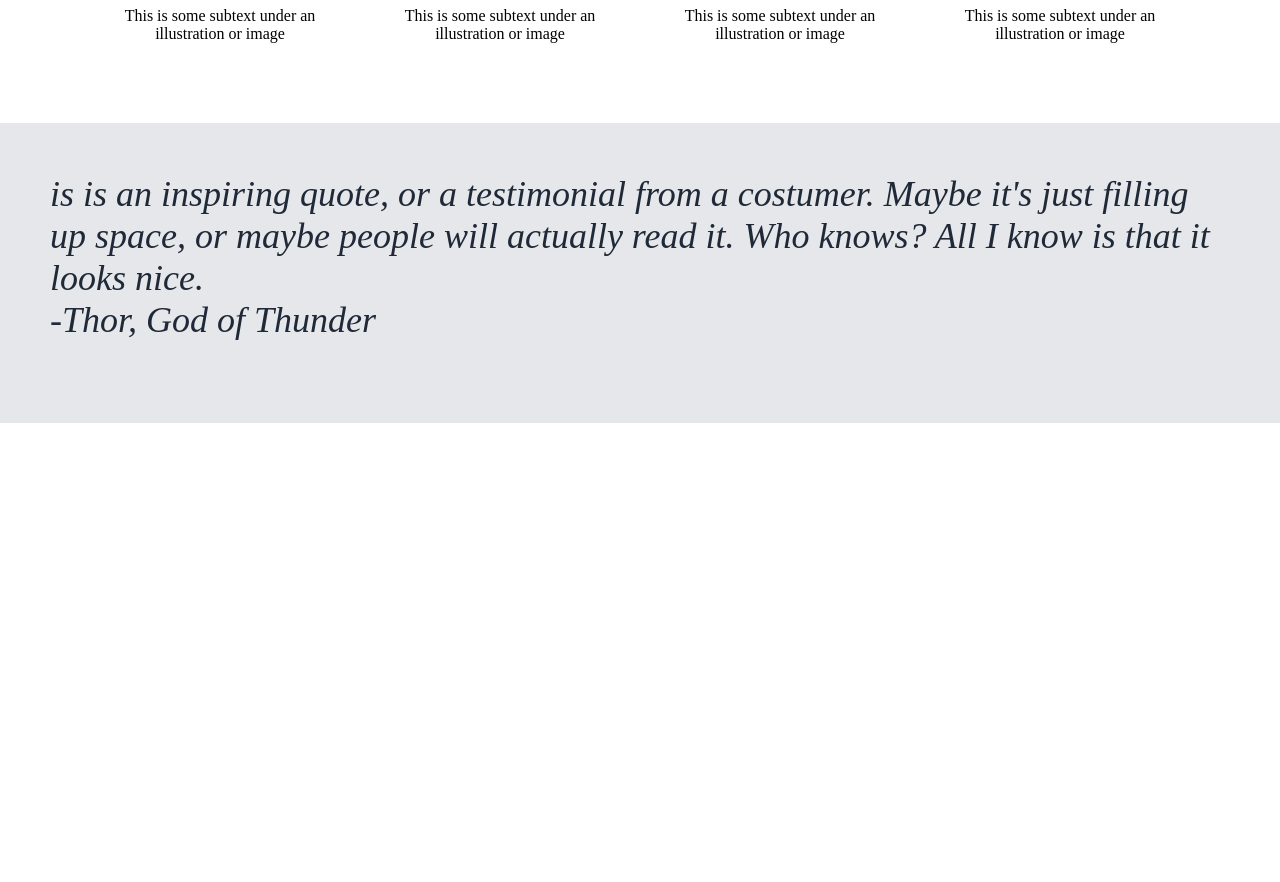
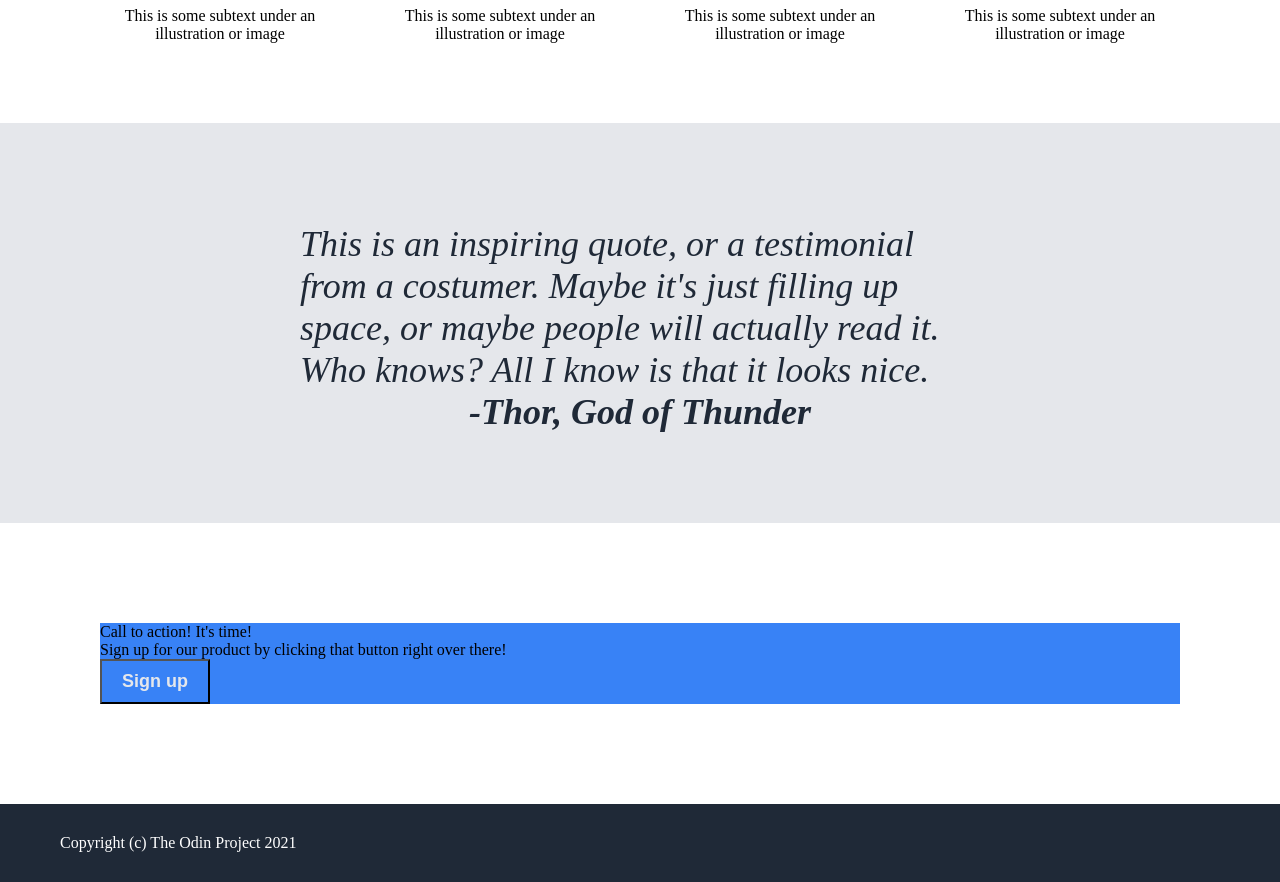
Before and after one commit to ruisilva161/landing-page, a plain HTML site: page index.html in a window 1280 px wide. Shown: the part 742-1624 px from the top of the page. Before the commit the page ends 1165 px from the top, so only its background shows below. Drawn offline with Linux system fonts and the light colour scheme.

Commit message:
add footer and bottom divs

```diff
--- a/index.html
+++ b/index.html
@@ -49,10 +49,19 @@
     </div>
 
     <div class="quote-container">
-      <div class="quote-text">is is an inspiring quote, or a testimonial from a costumer. Maybe it's just filling up space, or maybe people will actually read it. Who knows? All I know is that it looks nice.</div>
+      <div class="quote-text">This is an inspiring quote, or a testimonial from a costumer. Maybe it's just filling up space, or maybe people will actually read it. Who knows? All I know is that it looks nice.</div>
       <div class="author">-Thor, God of Thunder</div>
     </div>
 
+    <div class="blue-container">
+      <div class="call-text">
+        <p>Call to action! It's time!</p>
+        <p>Sign up for our product by clicking that button right over there!</p>
+      </div>
+      <button id="button2">Sign up</button>
+    </div>
+
+    <footer>Copyright (c) The Odin Project 2021</footer>
 
 </body>
 </html>
--- a/styles.css
+++ b/styles.css
@@ -120,7 +120,34 @@ button {
     color: #1F2937;
     font-size: 36px;
     font-style: italic;
-    padding: 50px;
-    height: 300px;
+    padding: 100px;
+    height: 400px;
+    display: flex;
+    justify-content: center;
+    align-items: center;
+    flex-wrap: wrap;
+    box-sizing: border-box;
+}
+
+.quote-text {
+   justify-content: center;
+   padding: 0px 200px;
 
 }
+
+.author {
+    justify-self: flex-end;
+    font-weight: 800;
+}
+
+.blue-container {
+    margin: 100px;
+    background-color: #3882f6 ;
+
+}
+
+footer {
+    background-color: #1F2937;
+    color: white;
+    padding: 30px 60px;
+}
```
